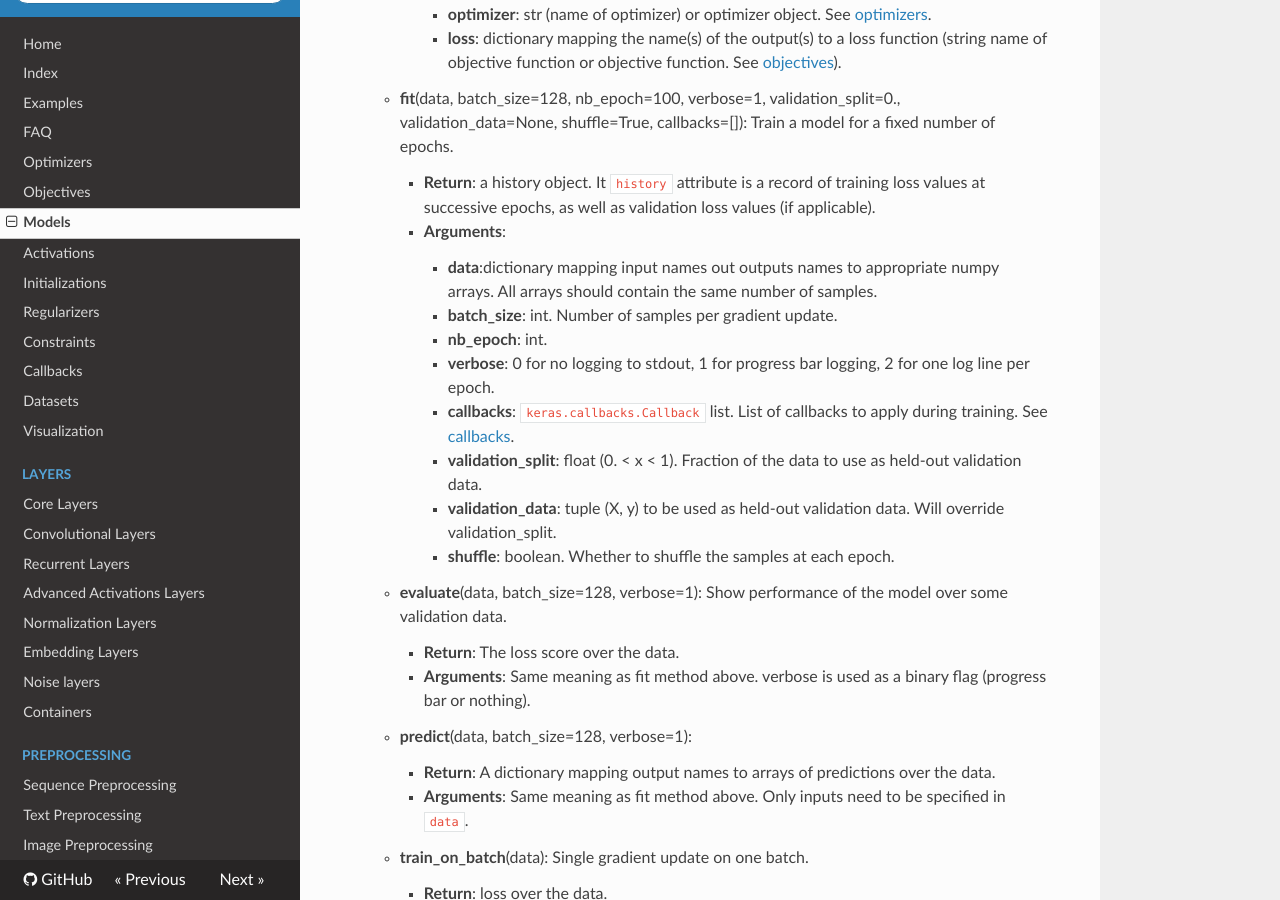
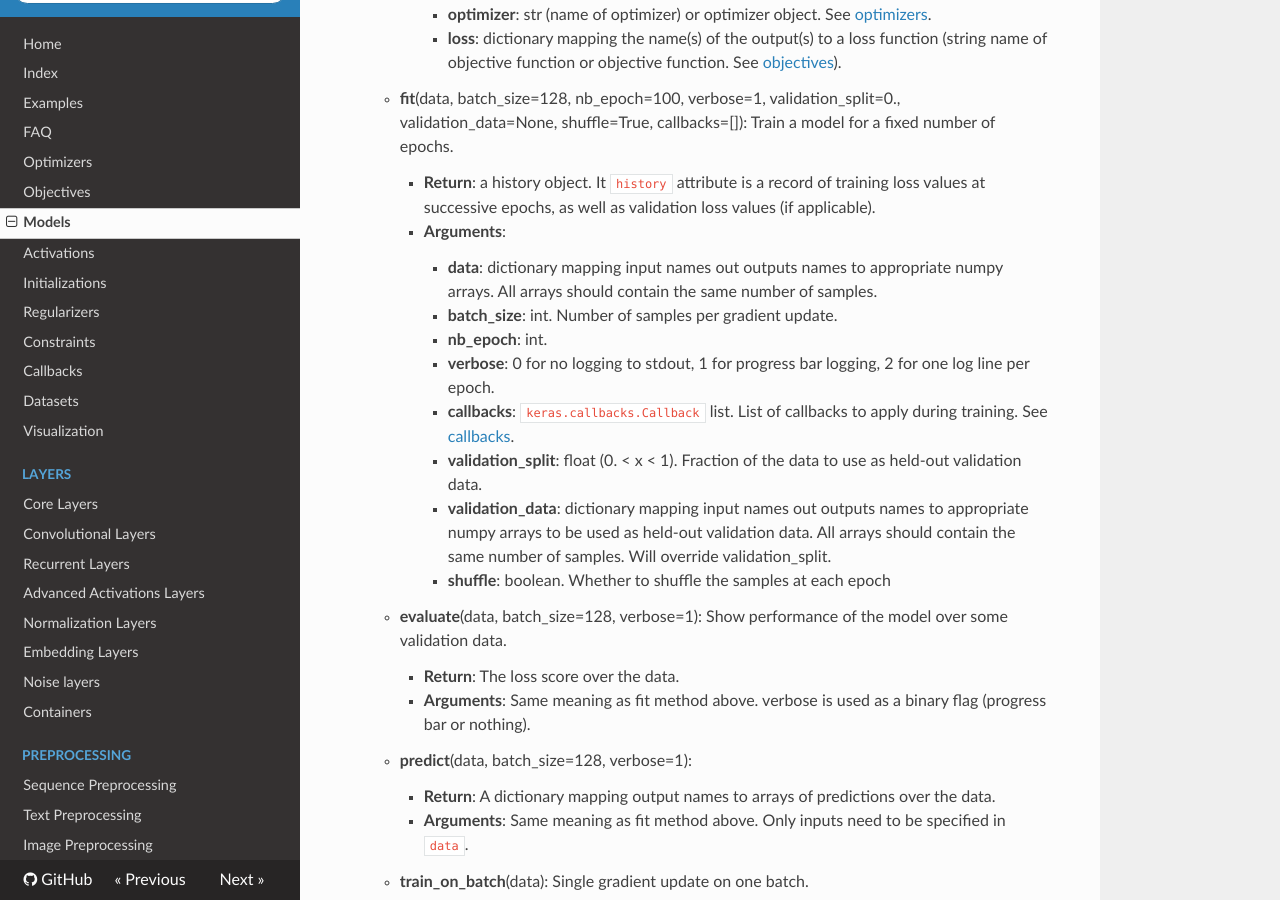
Before and after one commit to Tusespifump1o/keras, an MkDocs documentation site: the page built from docs/sources/models.md, in a window 1280 px wide and 900 px high, scrolled down 4407 px. Built offline with MkDocs 1.6.1, drawn with Linux system fonts in a browser that asks for light colours; nearby versions of some CDN libraries; old or Windows-style settings are respelled for this version of MkDocs.

Commit message:
tuple to dict in the graph documentation

```diff
--- a/docs/sources/models.md
+++ b/docs/sources/models.md
@@ -156,14 +156,14 @@ model = keras.models.Graph()
     - __fit__(data, batch_size=128, nb_epoch=100, verbose=1, validation_split=0., validation_data=None, shuffle=True, callbacks=[]): Train a model for a fixed number of epochs.
         - __Return__: a history object. It `history` attribute is a record of training loss values at successive epochs, as well as validation loss values (if applicable).
         - __Arguments__:
-            - __data__:dictionary mapping input names out outputs names to appropriate numpy arrays. All arrays should contain the same number of samples.
+            - __data__: dictionary mapping input names out outputs names to appropriate numpy arrays. All arrays should contain the same number of samples.
             - __batch_size__: int. Number of samples per gradient update.
             - __nb_epoch__: int.
             - __verbose__: 0 for no logging to stdout, 1 for progress bar logging, 2 for one log line per epoch.
             - __callbacks__: `keras.callbacks.Callback` list. List of callbacks to apply during training. See [callbacks](callbacks.md).
             - __validation_split__: float (0. < x < 1). Fraction of the data to use as held-out validation data.
-            - __validation_data__: tuple (X, y) to be used as held-out validation data. Will override validation_split.
-            - __shuffle__: boolean. Whether to shuffle the samples at each epoch.
+            - __validation_data__: dictionary mapping input names out outputs names to appropriate numpy arrays to be used as held-out validation data. All arrays should contain the same number of samples. Will override validation_split.
+            - __shuffle__: boolean. Whether to shuffle the samples at each epoch
     - __evaluate__(data, batch_size=128, verbose=1): Show performance of the model over some validation data.
         - __Return__: The loss score over the data.
         - __Arguments__: Same meaning as fit method above. verbose is used as a binary flag (progress bar or nothing).
```
